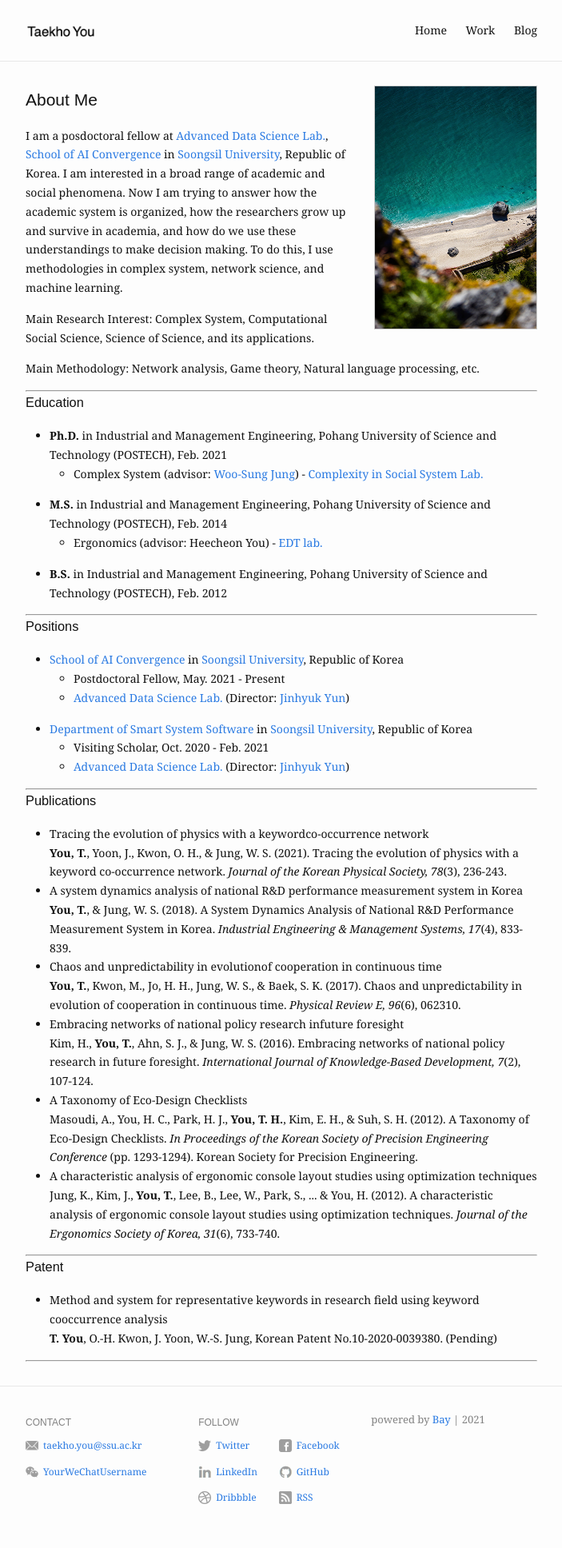
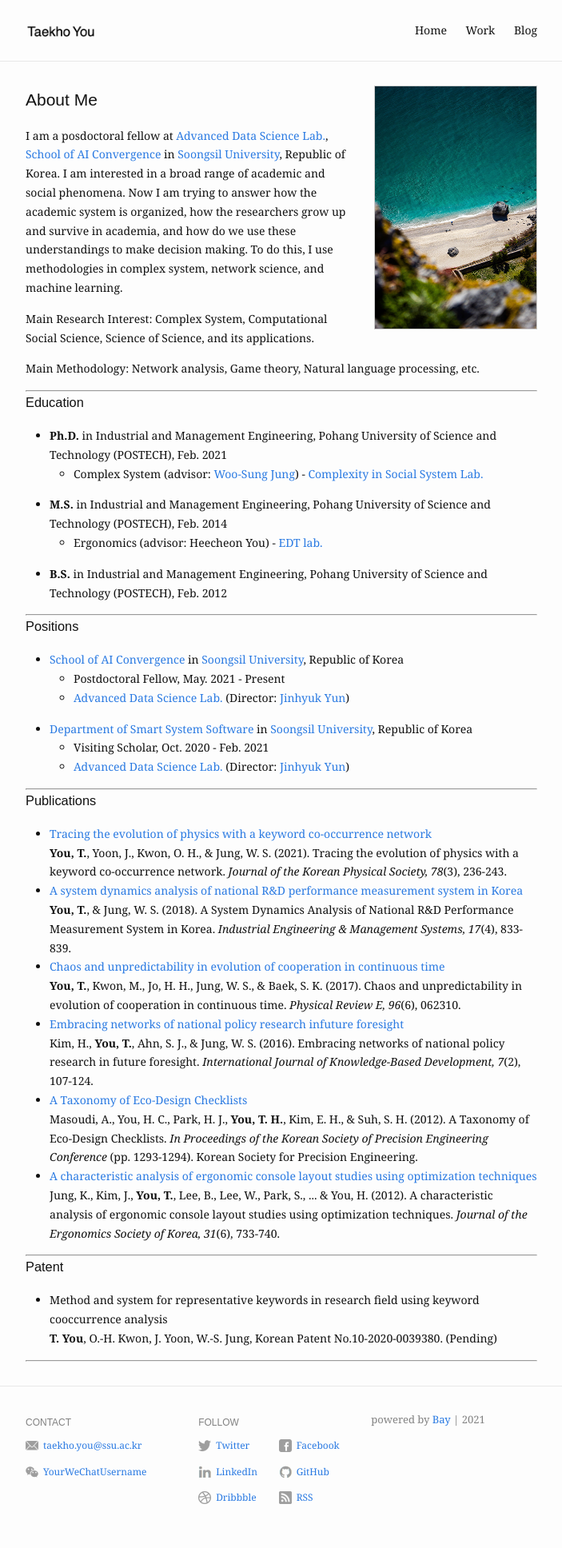
Before and after one commit to eliottvincent/bay, a Jekyll site: the page built from index.md, in a window 1280 px wide. Shown: the whole page at 80% size, without its empty margins (288-991 px from the left). Built offline with Jekyll 4.4.1, drawn with Linux system fonts in a browser that asks for light colours.

Commit message:
Update index.md

```diff
--- a/index.md
+++ b/index.md
@@ -49,27 +49,27 @@ profile_picture:
 <h3> Publications </h3>
 <ul>
   <li>
-    Tracing the evolution of physics with a keywordco-occurrence network<br>
+    <a href="https://link.springer.com/article/10.1007/s40042-020-00051-5">Tracing the evolution of physics with a keyword co-occurrence network</a><br>
     <b>You, T.</b>, Yoon, J., Kwon, O. H., & Jung, W. S. (2021). Tracing the evolution of physics with a keyword co-occurrence network. <i>Journal of the Korean Physical Society, 78</i>(3), 236-243.
   </li>
   <li>
-    A system dynamics analysis of national R&D performance measurement system in Korea<br>
+    <a href="http://www.iemsjl.org/journal/article.php?code=64941">A system dynamics analysis of national R&D performance measurement system in Korea</a><br>
     <b>You, T.</b>, & Jung, W. S. (2018). A System Dynamics Analysis of National R&D Performance Measurement System in Korea. <i>Industrial Engineering & Management Systems, 17</i>(4), 833-839.
   </li>
   <li>
-    Chaos and unpredictability in evolutionof cooperation in continuous time<br>
+    <a href="https://journals.aps.org/pre/abstract/10.1103/PhysRevE.96.062310">Chaos and unpredictability in evolution of cooperation in continuous time</a><br>
     <b>You, T.</b>, Kwon, M., Jo, H. H., Jung, W. S., & Baek, S. K. (2017). Chaos and unpredictability in evolution of cooperation in continuous time. <i>Physical Review E, 96</i>(6), 062310.
   </li>
   <li>
-    Embracing networks of national policy research infuture foresight<br>
+    <a href="https://www.inderscienceonline.com/doi/abs/10.1504/IJKBD.2016.076464">Embracing networks of national policy research infuture foresight</a><br>
     Kim, H., <b>You, T.</b>, Ahn, S. J., & Jung, W. S. (2016). Embracing networks of national policy research in future foresight. <i>International Journal of Knowledge-Based Development, 7</i>(2), 107-124.
   </li>
   <li>
-    A Taxonomy of Eco-Design Checklists<br>
+    <a href="https://www.koreascience.or.kr/article/CFKO201231748030874.page">A Taxonomy of Eco-Design Checklists</a><br>
   Masoudi, A., You, H. C., Park, H. J., <b>You, T. H.</b>, Kim, E. H., & Suh, S. H. (2012). A Taxonomy of Eco-Design Checklists. <i>In Proceedings of the Korean Society of Precision Engineering Conference</i> (pp. 1293-1294). Korean Society for Precision Engineering.
   </li>
   <li>
-    A characteristic analysis of ergonomic console layout studies using optimization techniques<br>
+    <a href="https://www.koreascience.or.kr/article/JAKO201205061572878.page">A characteristic analysis of ergonomic console layout studies using optimization techniques</a><br>
     Jung, K., Kim, J., <b>You, T.</b>, Lee, B., Lee, W., Park, S., ... & You, H. (2012). A characteristic analysis of ergonomic console layout studies using optimization techniques. <i>Journal of the Ergonomics Society of Korea, 31</i>(6), 733-740.
   </li>
 </ul>
```
